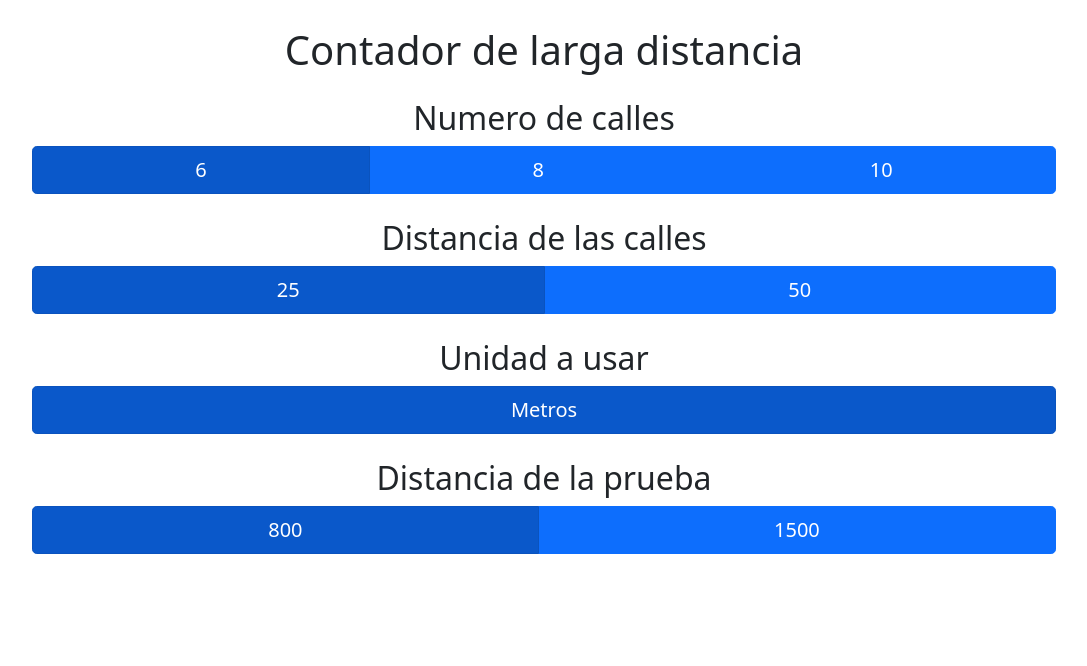
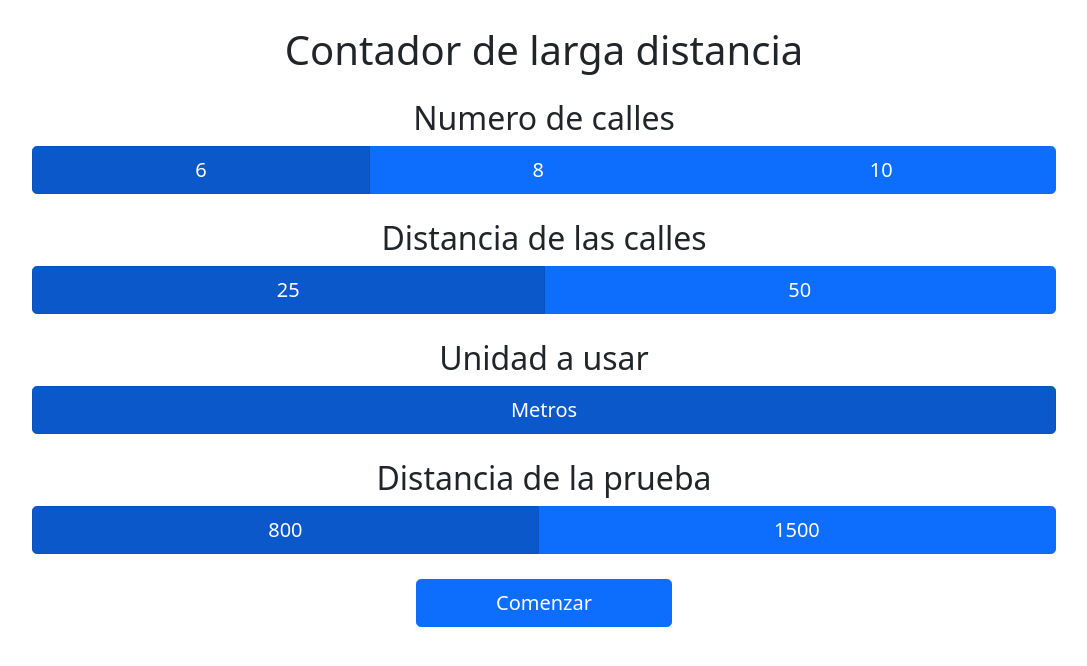
Before and after one commit to Queky/fbn-counter, a React (Create React App) app: page / in a window 1280 px wide. Shown: the top 666 px of the page, without its empty margins (96-1183 px from the left). Built offline with nearby package versions, Linux system fonts and the light colour scheme.

Commit message:
add submit button setting configuration

```diff
--- a/src/components/App/App.js
+++ b/src/components/App/App.js
@@ -6,34 +6,19 @@ import { useEffect, useState } from "react";
 
 function App() {
 
-  const [config, setConfig] = useState({lane: 0});
+  const [config, setConfig] = useState({});
+  const [configVisible, setConfigVisible] = useState(true);
 
   useEffect(() => {
-    //console.log('qqqq', config);
+    console.log('qqqq', config);
+    if(config.pool) setConfigVisible(false);
   }, [config]);
 
   return (
-    // <div className="App">
-    //   <header className="App-header">
-    //     <img src={logo} className="App-logo" alt="logo" />
-    //     <p>
-    //       Edit <code>src/App.js</code> and save to reload.
-    //     </p>
-    //     <a
-    //       className="App-link"
-    //       href="https://reactjs.org"
-    //       target="_blank"
-    //       rel="noopener noreferrer"
-    //     >
-    //       Learn React
-    //     </a>
-    //   </header>
-    //   <p>Que pasa pavo</p>
-    // </div>
     <>
       <Title text={"Contador de larga distancia"}>
       </Title>
-      <Configuration setConfig={setConfig}></Configuration>
+      <Configuration setConfig={setConfig} isVisible={configVisible}></Configuration>
       <Competition config>
 
       </Competition>
--- a/src/components/Configuration/Configuration.jsx
+++ b/src/components/Configuration/Configuration.jsx
@@ -1,10 +1,12 @@
 import React from 'react';
 import { useState } from 'react';
+import { Button, ButtonGroup } from 'react-bootstrap';
+import Pool from '../../domain/Pool/Pool';
 import { DistanceConfiguration } from './DistanceConfiguration/DistanceConfiguration';
 import { LaneConfiguration } from './LaneConfiguration/LaneConfiguration';
 import UnitConfiguration from './UnitConfiguration/UnitConfiguration';
 
-export const Configuration = ({children, setConfig}) => {
+export const Configuration = ({children, setConfig, isVisible}) => {
 
   const [lanes, setLanes] = useState(null);
   const [distance, setDistance] = useState(null);
@@ -14,18 +16,24 @@ export const Configuration = ({children, setConfig}) => {
     display: 'flex',
     alignItems: 'center',
     justifyContent: 'center',
-    marginLeft: '10%',
-    marginRight: '10%',
+    width: '20%',
     marginTop: '2%',
-    marginBottom: '2%',
+    marginLeft: '40%',
+  }
+
+  const finishConfig = () => {
+    setConfig({pool: new Pool({distance: distance, lanes: lanes, unit: unit})})
   }
 
   return (
-    <>
+    <div style={{visibility: isVisible ? 'visible' : 'hidden'}}>
       <LaneConfiguration setLanes={setLanes} setDistance={setDistance}/>
       <UnitConfiguration setUnit={setUnit} />
       <DistanceConfiguration setDistance={setDistance} />
-    </>
+      <ButtonGroup size="lg" style={style}>
+        <Button variant="primary" onClick={() => finishConfig()}>Comenzar</Button>
+      </ButtonGroup>
+    </div>
   );
 };
 
--- a/src/components/Configuration/DistanceConfiguration/DistanceConfiguration.jsx
+++ b/src/components/Configuration/DistanceConfiguration/DistanceConfiguration.jsx
@@ -1,4 +1,4 @@
-import React from 'react';
+import React, { useEffect } from 'react';
 import { useState } from 'react';
 import { Button, ButtonGroup } from 'react-bootstrap';
 import Subtitle from '../../Subtitle/Subtitle';
@@ -24,6 +24,10 @@ export const DistanceConfiguration = ({children, setDistance}) => {
     return selection === distance;
   }
 
+  useEffect(() => {
+    setDistance(selection);
+  });
+
   return(
     <>
     <Subtitle text="Distancia de la prueba"></Subtitle>
--- a/src/components/Configuration/LaneConfiguration/LaneConfiguration.jsx
+++ b/src/components/Configuration/LaneConfiguration/LaneConfiguration.jsx
@@ -1,4 +1,4 @@
-import React from "react";
+import React, { useEffect } from "react";
 import { useState } from "react";
 import { Button, ButtonGroup } from "react-bootstrap";
 import Subtitle from "../../Subtitle/Subtitle";
@@ -34,6 +34,11 @@ export const LaneConfiguration = ({children, setLanes, setDistance}) => {
     return activeDistance === distance;
   };
 
+  useEffect(() => {
+    setLanes(activeLane);
+    setDistance(activeDistance);
+  });
+
   return (
     <>
       <Subtitle text="Numero de calles"></Subtitle>
--- a/src/components/Configuration/UnitConfiguration/UnitConfiguration.jsx
+++ b/src/components/Configuration/UnitConfiguration/UnitConfiguration.jsx
@@ -1,4 +1,4 @@
-import React, { useState } from 'react';
+import React, { useEffect, useState } from 'react';
 import { Button, ButtonGroup } from 'react-bootstrap';
 import Subtitle from '../../Subtitle/Subtitle';
 
@@ -23,6 +23,10 @@ export const UnitConfiguration = ({setUnit}) => {
     return selection === unit;
   }
 
+  useEffect(() => {
+    setUnit(selection);
+  });
+
   return(
     <>
     <Subtitle text="Unidad a usar"></Subtitle>
--- a/src/domain/Distance/Distance.js
+++ /dev/null
@@ -1,4 +0,0 @@
-function Distance(distance, unit) {
-  const distance = distance;
-  const unit = unit;
-}
--- a/src/domain/Pool/Size/PoolSize.js
+++ b/src/domain/Pool/Pool.js
@@ -1,6 +1,6 @@
-export default class PoolSize {
+export default class Pool {
 
-  constructor({size: distance, lanes, unit}) {
+  constructor({distance, lanes, unit}) {
     this.distance = distance;
     this.lanes = lanes;
     this.unit = unit;
```
